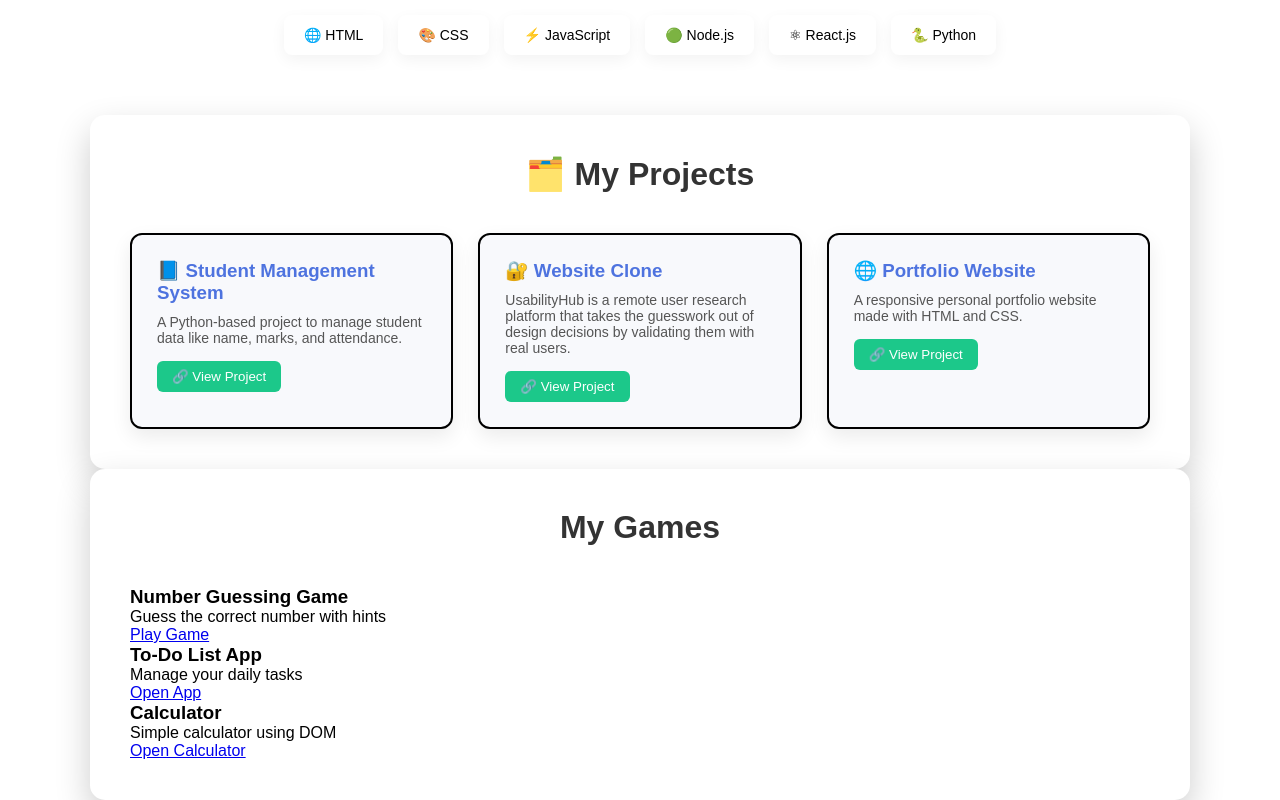
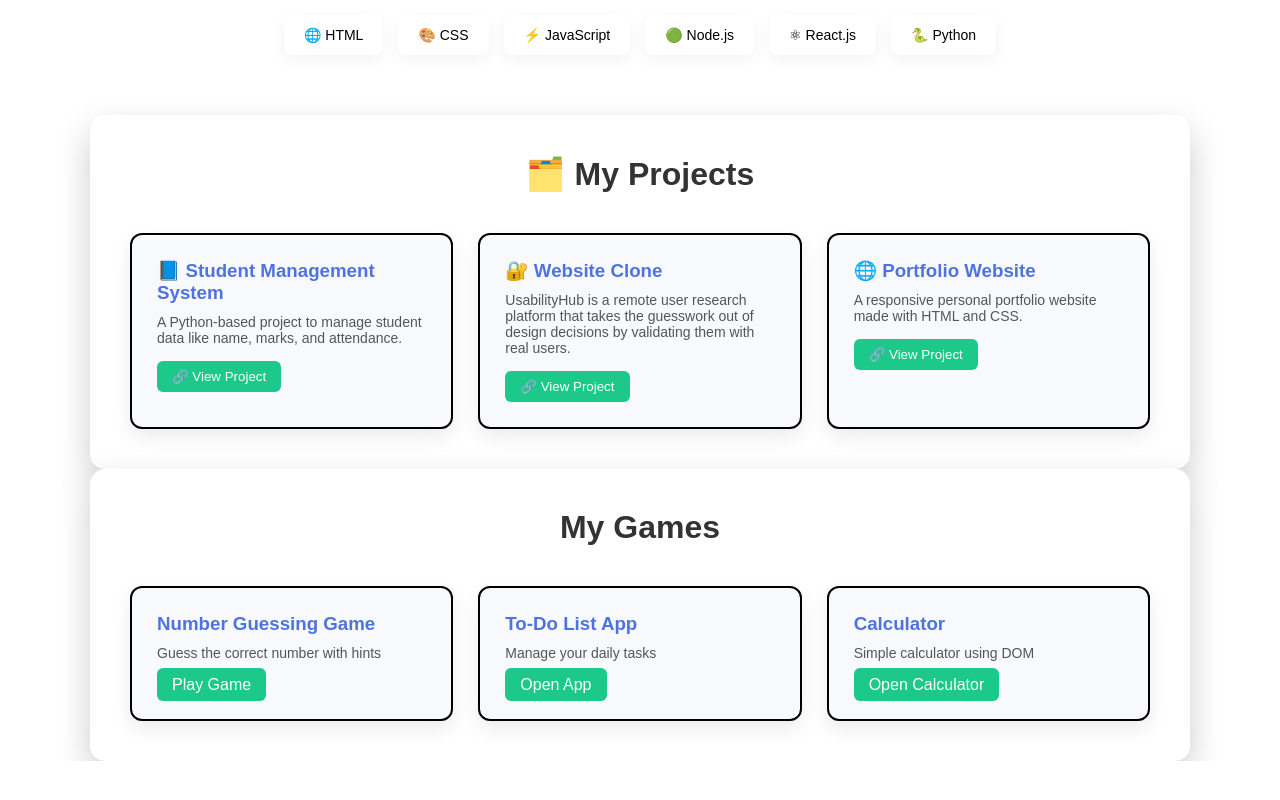
Before and after one commit to chanchalyadavrao/my-portfolio, a plain HTML site: page index.html in a window 1280 px wide. Shown: the part 623-1423 px from the top of the page. After the commit the page ends 1384 px from the top, so only its background shows below. Drawn offline with Linux system fonts and the light colour scheme.

Commit message:
Update style.css

```diff
--- a/style.css
+++ b/style.css
@@ -189,6 +189,50 @@ h1{
     color: black;
 }
 
+.games{
+    display:grid;
+    grid-template-columns:repeat(auto-fit,minmax(250px,1fr));
+    gap:25px;
+}
+
+.game-box{
+    background:#f8f9fc;
+    padding:25px;
+    border: 2px solid black;
+    border-radius:12px;
+    box-shadow:0 8px 20px rgba(0,0,0,0.08);
+    transition:0.3s;
+}
+
+ .game-box:hover {
+      transform: scale(1.05);
+    }
+
+.game-box h3{
+    margin-bottom:10px;
+    color:#4e73df;
+}
+
+.game-box p{
+    font-size:14px;
+    margin-bottom:15px;
+    color:#555;
+}
+
+.game-box a{
+    padding:8px 15px;
+    border:none;
+    background:#1cc88a;
+    color:white;
+    border-radius:6px;
+    cursor:pointer;
+    text-decoration: none;
+}
+
+.game-box a:hover{
+    background:#17a673;
+    /* color: black; */
+}
     /* Responsive */
     @media (max-width: 768px) {
         .hero {
```
